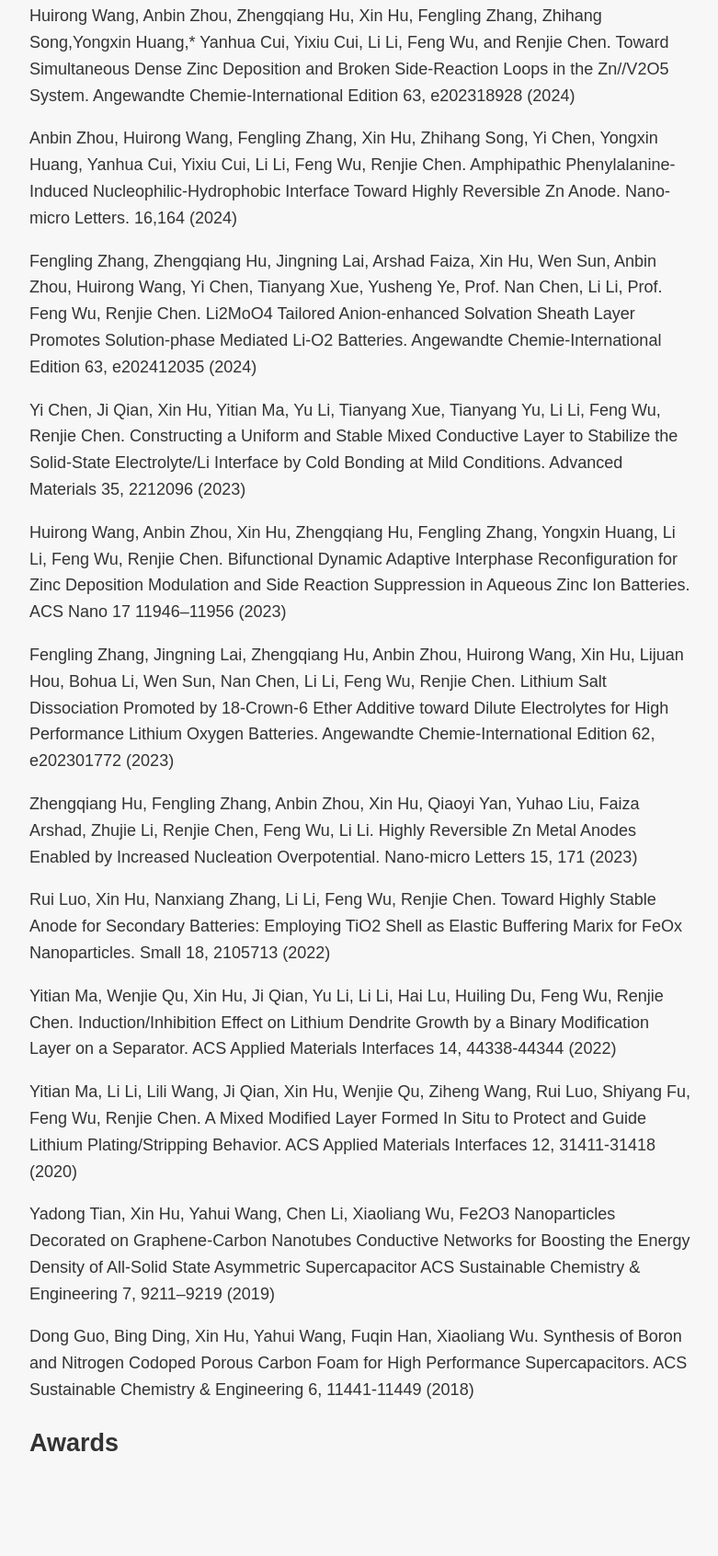
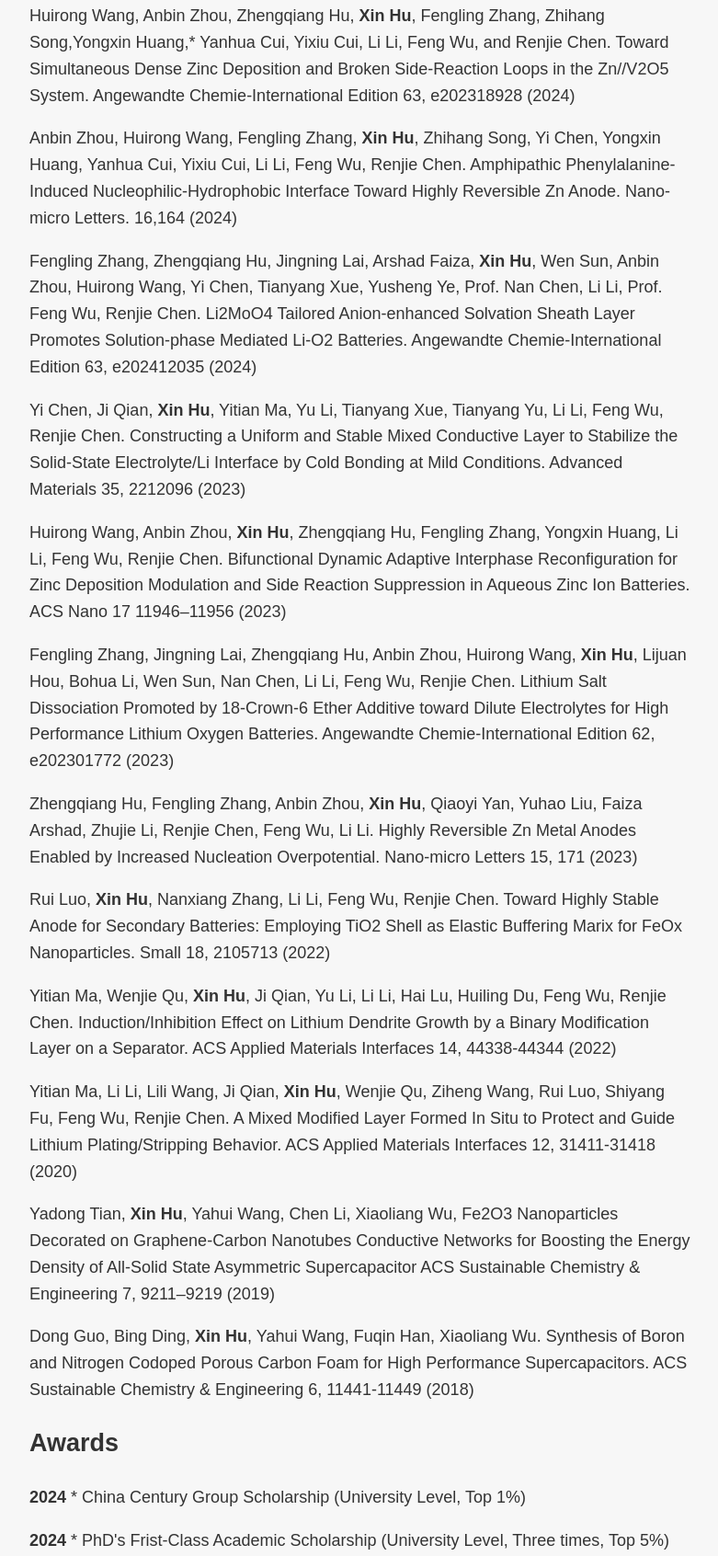
Before and after one commit to ethanxinhu/xinhu.github.io, a plain HTML site: page index.html in a window 1280 px wide. Shown: the part 2565-4257 px from the top of the page at 92% size, without its empty margins (268-1049 px from the left). Drawn offline with Linux system fonts and the light colour scheme.

Commit message:
Update index.html

```diff
--- a/index.html
+++ b/index.html
@@ -54,35 +54,36 @@
 	<p>Please wait my latest paper on <a href="https://www.nature.com" target="_blank">Nature</a>!   soooo...oooooon</p>
 
 		  <p><b>Selective Cooperative publications</b></p>
-<p> Wen Sun, Fengling Zhang, Jingning Lai, Bohua Li, Xin Hu, Boshun Gui, Nuo Chen, Xingming Guo, Prof. Zhujie Li, Nan Chen, Prof. Li Li, Prof. Feng Wu, Renjie Chen. A Supramolecular Deep Eutectic Electrolyte Enhancing Interfacial Stability and Solution Phase Discharge in Li-O2 Batteries. Angewandte Chemie-International Edition 63, e202409965 (2024)</p>
+<p> Wen Sun, Fengling Zhang, Jingning Lai, Bohua Li, <b>Xin Hu</b>, Boshun Gui, Nuo Chen, Xingming Guo, Prof. Zhujie Li, Nan Chen, Prof. Li Li, Prof. Feng Wu, Renjie Chen. A Supramolecular Deep Eutectic Electrolyte Enhancing Interfacial Stability and Solution Phase Discharge in Li-O2 Batteries. Angewandte Chemie-International Edition 63, e202409965 (2024)</p>
 
- <p> Huirong Wang, Anbin Zhou, Xin Hu, Zhihang Song, Botao Zhang, Shengyu Gao,Yongxin Huang, Yanhua Cui, Yixiu Cui, Li Li, Feng Wu, and Renjie Chen. Facilitating Oriented Dense Deposition: Utilizing Crystal Plane End-Capping Reagent to Construct Dendrite-Free and Highly Corrosion-Resistant (100) Crystal Plane Zinc Anode. Advanced Materials 36, 2407145 (2024)</p>
+ <p> Huirong Wang, Anbin Zhou, <b>Xin Hu</b>, Zhihang Song, Botao Zhang, Shengyu Gao,Yongxin Huang, Yanhua Cui, Yixiu Cui, Li Li, Feng Wu, and Renjie Chen. Facilitating Oriented Dense Deposition: Utilizing Crystal Plane End-Capping Reagent to Construct Dendrite-Free and Highly Corrosion-Resistant (100) Crystal Plane Zinc Anode. Advanced Materials 36, 2407145 (2024)</p>
 
-<p> Huirong Wang, Anbin Zhou, Zhengqiang Hu, Xin Hu, Fengling Zhang, Zhihang Song,Yongxin Huang,* Yanhua Cui, Yixiu Cui, Li Li, Feng Wu, and Renjie Chen. Toward Simultaneous Dense Zinc Deposition and Broken Side-Reaction Loops in the Zn//V2O5 System. Angewandte Chemie-International Edition 63, e202318928 (2024)</p>
+<p> Huirong Wang, Anbin Zhou, Zhengqiang Hu, <b>Xin Hu</b>, Fengling Zhang, Zhihang Song,Yongxin Huang,* Yanhua Cui, Yixiu Cui, Li Li, Feng Wu, and Renjie Chen. Toward Simultaneous Dense Zinc Deposition and Broken Side-Reaction Loops in the Zn//V2O5 System. Angewandte Chemie-International Edition 63, e202318928 (2024)</p>
 
-<p> Anbin Zhou, Huirong Wang, Fengling Zhang, Xin Hu, Zhihang Song, Yi Chen, Yongxin Huang, Yanhua Cui, Yixiu Cui, Li Li, Feng Wu, Renjie Chen. Amphipathic Phenylalanine-Induced Nucleophilic-Hydrophobic Interface Toward Highly Reversible Zn Anode. Nano-micro Letters. 16,164 (2024)</p>
+<p> Anbin Zhou, Huirong Wang, Fengling Zhang, <b>Xin Hu</b>, Zhihang Song, Yi Chen, Yongxin Huang, Yanhua Cui, Yixiu Cui, Li Li, Feng Wu, Renjie Chen. Amphipathic Phenylalanine-Induced Nucleophilic-Hydrophobic Interface Toward Highly Reversible Zn Anode. Nano-micro Letters. 16,164 (2024)</p>
 
-<p> Fengling Zhang, Zhengqiang Hu, Jingning Lai, Arshad Faiza, Xin Hu, Wen Sun, Anbin Zhou, Huirong Wang, Yi Chen, Tianyang Xue, Yusheng Ye, Prof. Nan Chen, Li Li, Prof. Feng Wu, Renjie Chen. Li2MoO4 Tailored Anion-enhanced Solvation Sheath Layer Promotes Solution-phase Mediated Li-O2 Batteries. Angewandte Chemie-International Edition 63, e202412035 (2024)</p>
+<p> Fengling Zhang, Zhengqiang Hu, Jingning Lai, Arshad Faiza, <b>Xin Hu</b>, Wen Sun, Anbin Zhou, Huirong Wang, Yi Chen, Tianyang Xue, Yusheng Ye, Prof. Nan Chen, Li Li, Prof. Feng Wu, Renjie Chen. Li2MoO4 Tailored Anion-enhanced Solvation Sheath Layer Promotes Solution-phase Mediated Li-O2 Batteries. Angewandte Chemie-International Edition 63, e202412035 (2024)</p>
 
-<p> Yi Chen, Ji Qian, Xin Hu, Yitian Ma, Yu Li, Tianyang Xue, Tianyang Yu, Li Li, Feng Wu, Renjie Chen. Constructing a Uniform and Stable Mixed Conductive Layer to Stabilize the Solid-State Electrolyte/Li Interface by Cold Bonding at Mild Conditions. Advanced Materials 35, 2212096 (2023)</p>
+<p> Yi Chen, Ji Qian, <b>Xin Hu</b>, Yitian Ma, Yu Li, Tianyang Xue, Tianyang Yu, Li Li, Feng Wu, Renjie Chen. Constructing a Uniform and Stable Mixed Conductive Layer to Stabilize the Solid-State Electrolyte/Li Interface by Cold Bonding at Mild Conditions. Advanced Materials 35, 2212096 (2023)</p>
 
- <p> Huirong Wang, Anbin Zhou, Xin Hu, Zhengqiang Hu, Fengling Zhang, Yongxin Huang, Li Li, Feng Wu, Renjie Chen. Bifunctional Dynamic Adaptive Interphase Reconfiguration for Zinc Deposition Modulation and Side Reaction Suppression in Aqueous Zinc Ion Batteries. ACS Nano 17 11946–11956 (2023)</p>
+ <p> Huirong Wang, Anbin Zhou, <b>Xin Hu</b>, Zhengqiang Hu, Fengling Zhang, Yongxin Huang, Li Li, Feng Wu, Renjie Chen. Bifunctional Dynamic Adaptive Interphase Reconfiguration for Zinc Deposition Modulation and Side Reaction Suppression in Aqueous Zinc Ion Batteries. ACS Nano 17 11946–11956 (2023)</p>
 
-<p> Fengling Zhang, Jingning Lai, Zhengqiang Hu, Anbin Zhou, Huirong Wang, Xin Hu, Lijuan Hou, Bohua Li, Wen Sun, Nan Chen, Li Li, Feng Wu, Renjie Chen. Lithium Salt Dissociation Promoted by 18-Crown-6 Ether Additive toward Dilute Electrolytes for High Performance Lithium Oxygen Batteries. Angewandte Chemie-International Edition 62, e202301772 (2023)</p>
+<p> Fengling Zhang, Jingning Lai, Zhengqiang Hu, Anbin Zhou, Huirong Wang, <b>Xin Hu</b>, Lijuan Hou, Bohua Li, Wen Sun, Nan Chen, Li Li, Feng Wu, Renjie Chen. Lithium Salt Dissociation Promoted by 18-Crown-6 Ether Additive toward Dilute Electrolytes for High Performance Lithium Oxygen Batteries. Angewandte Chemie-International Edition 62, e202301772 (2023)</p>
 
-<p> Zhengqiang Hu, Fengling Zhang, Anbin Zhou, Xin Hu, Qiaoyi Yan, Yuhao Liu, Faiza Arshad, Zhujie Li, Renjie Chen, Feng Wu, Li Li. Highly Reversible Zn Metal Anodes Enabled by Increased Nucleation Overpotential. Nano-micro Letters 15, 171 (2023)</p>
+<p> Zhengqiang Hu, Fengling Zhang, Anbin Zhou, <b>Xin Hu</b>, Qiaoyi Yan, Yuhao Liu, Faiza Arshad, Zhujie Li, Renjie Chen, Feng Wu, Li Li. Highly Reversible Zn Metal Anodes Enabled by Increased Nucleation Overpotential. Nano-micro Letters 15, 171 (2023)</p>
 
-<p> Rui Luo, Xin Hu, Nanxiang Zhang, Li Li, Feng Wu, Renjie Chen. Toward Highly Stable Anode for Secondary Batteries: Employing TiO2 Shell as Elastic Buffering Marix for FeOx Nanoparticles. Small 18, 2105713 (2022)</p>
+<p> Rui Luo, <b>Xin Hu</b>, Nanxiang Zhang, Li Li, Feng Wu, Renjie Chen. Toward Highly Stable Anode for Secondary Batteries: Employing TiO2 Shell as Elastic Buffering Marix for FeOx Nanoparticles. Small 18, 2105713 (2022)</p>
 
-<p> Yitian Ma, Wenjie Qu, Xin Hu, Ji Qian, Yu Li, Li Li, Hai Lu, Huiling Du, Feng Wu, Renjie Chen. Induction/Inhibition Effect on Lithium Dendrite Growth by a Binary Modification Layer on a Separator. ACS Applied Materials Interfaces 14, 44338-44344 (2022)</p>
+<p> Yitian Ma, Wenjie Qu, <b>Xin Hu</b>, Ji Qian, Yu Li, Li Li, Hai Lu, Huiling Du, Feng Wu, Renjie Chen. Induction/Inhibition Effect on Lithium Dendrite Growth by a Binary Modification Layer on a Separator. ACS Applied Materials Interfaces 14, 44338-44344 (2022)</p>
 
-<p> Yitian Ma, Li Li, Lili Wang, Ji Qian, Xin Hu, Wenjie Qu, Ziheng Wang, Rui Luo, Shiyang Fu, Feng Wu, Renjie Chen. A Mixed Modified Layer Formed In Situ to Protect and Guide Lithium Plating/Stripping Behavior. ACS Applied Materials Interfaces 12, 31411-31418 (2020)</p>
+<p> Yitian Ma, Li Li, Lili Wang, Ji Qian, <b>Xin Hu</b>, Wenjie Qu, Ziheng Wang, Rui Luo, Shiyang Fu, Feng Wu, Renjie Chen. A Mixed Modified Layer Formed In Situ to Protect and Guide Lithium Plating/Stripping Behavior. ACS Applied Materials Interfaces 12, 31411-31418 (2020)</p>
 
-<p> Yadong Tian, Xin Hu, Yahui Wang, Chen Li, Xiaoliang Wu, Fe2O3 Nanoparticles Decorated on Graphene-Carbon Nanotubes Conductive Networks for Boosting the Energy Density of All-Solid State Asymmetric Supercapacitor ACS Sustainable Chemistry & Engineering 7, 9211–9219 (2019)</p>
+<p> Yadong Tian, <b>Xin Hu</b>, Yahui Wang, Chen Li, Xiaoliang Wu, Fe2O3 Nanoparticles Decorated on Graphene-Carbon Nanotubes Conductive Networks for Boosting the Energy Density of All-Solid State Asymmetric Supercapacitor ACS Sustainable Chemistry & Engineering 7, 9211–9219 (2019)</p>
 
-<p> Dong Guo, Bing Ding, Xin Hu, Yahui Wang, Fuqin Han, Xiaoliang Wu. Synthesis of Boron and Nitrogen Codoped Porous Carbon Foam for High Performance Supercapacitors. ACS Sustainable Chemistry & Engineering 6, 11441-11449 (2018)</p>
+<p> Dong Guo, Bing Ding, <b>Xin Hu</b>, Yahui Wang, Fuqin Han, Xiaoliang Wu. Synthesis of Boron and Nitrogen Codoped Porous Carbon Foam for High Performance Supercapacitors. ACS Sustainable Chemistry & Engineering 6, 11441-11449 (2018)</p>
 		<h2>Awards</h2>
-
+		<p><b>2024</b>   * China Century Group Scholarship (University Level, Top 1%) </p>
+		<p><b>2024</b>   * PhD's Frist-Class Academic Scholarship (University Level, Three times, Top 5%)  </p>
       </ul>
     </div>
   </section>
```
